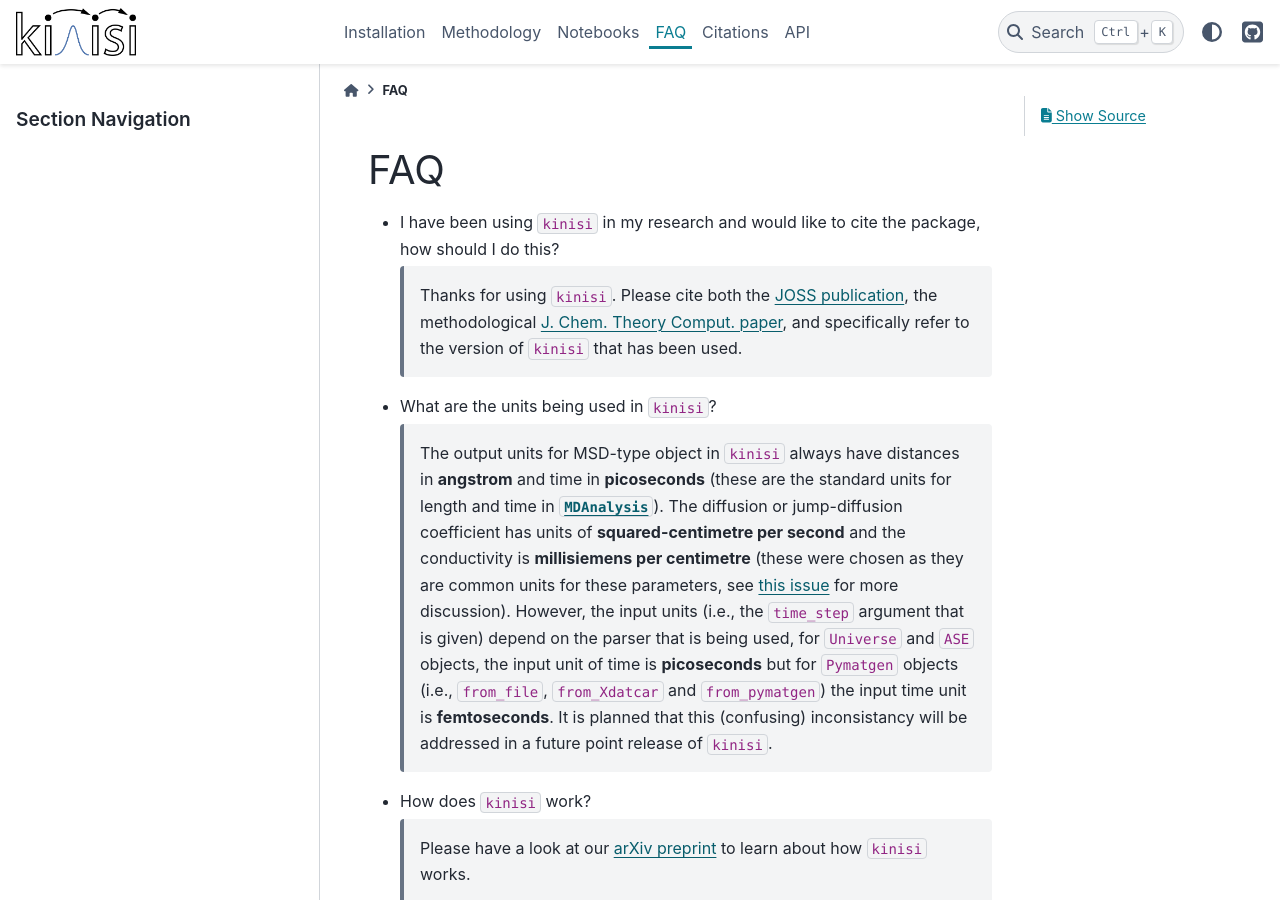
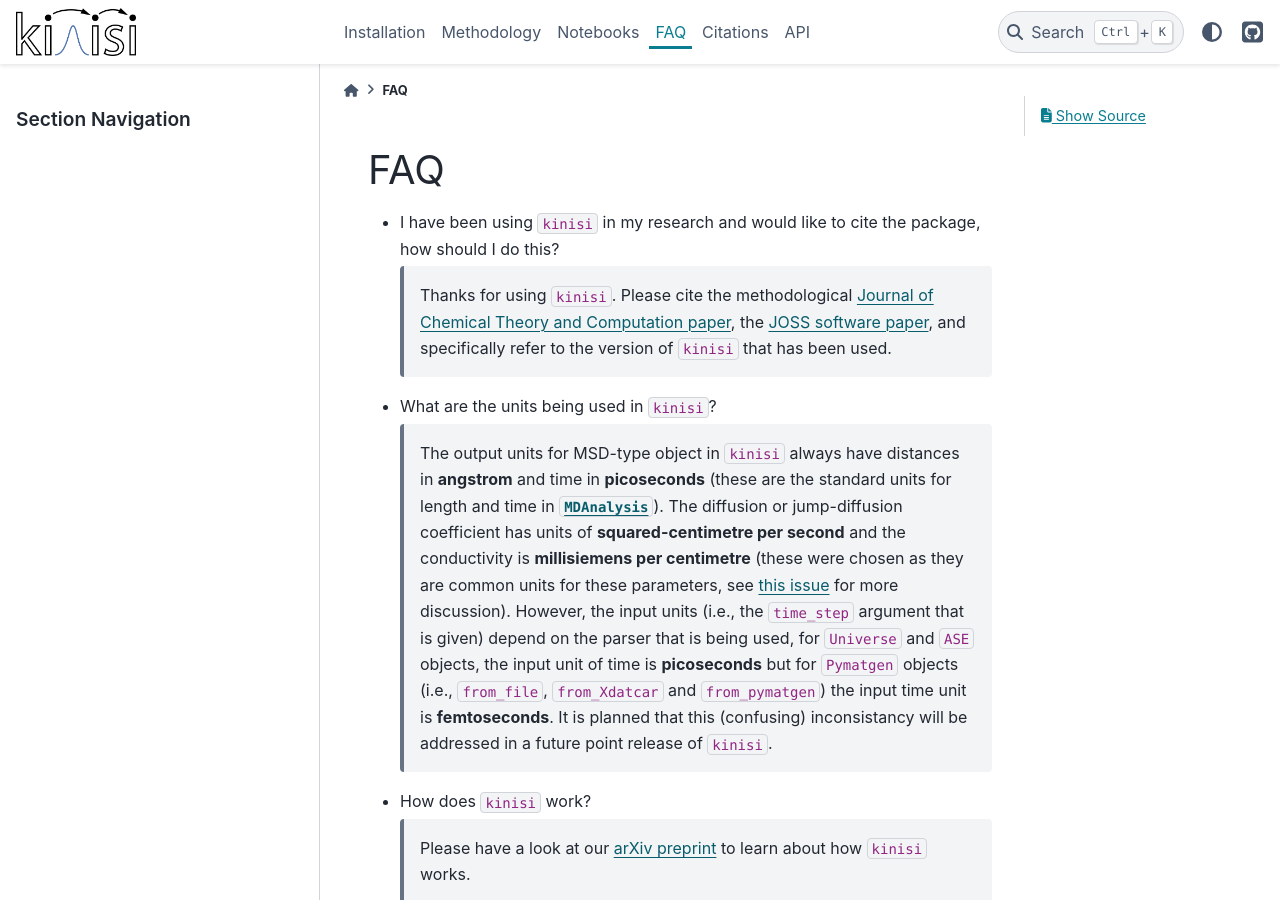
Before and after one commit to bjmorgan/kinisi, a Sphinx documentation site: the page built from docs/source/faq.md, in a window 1280 px wide and 900 px high. Built offline with Sphinx 7.4.7 and the PyData theme 0.15.4, drawn with Linux system fonts in a browser that asks for light colours.

Commit message:
Update faq.md

```diff
--- a/docs/source/faq.md
+++ b/docs/source/faq.md
@@ -2,9 +2,10 @@
 
 - I have been using `kinisi` in my research and would like to cite the package, how should I do this?
 
-    > Thanks for using `kinisi`. Please cite both the [JOSS publication](https://doi.org/10.21105/joss.05984),
-    > the methodological [J. Chem. Theory Comput. paper](https://doi.org/10.1021/acs.jctc.4c01249), and
-    > specifically refer to the version of `kinisi` that has been used.
+    > Thanks for using `kinisi`. Please cite the methodological
+    > [Journal of Chemical Theory and Computation paper](https://doi.org/10.1021/acs.jctc.4c01249), the
+    > [JOSS software paper](https://doi.org/10.21105/joss.05984), and specifically refer to the version of
+    > `kinisi` that has been used.
 
 - What are the units being used in `kinisi`?
 
```
